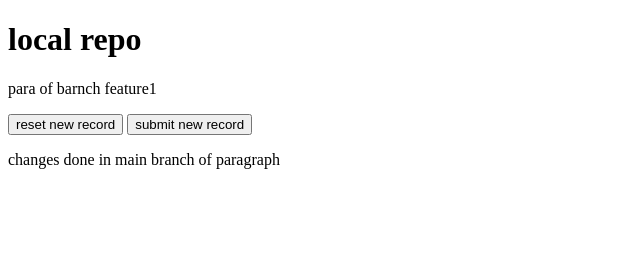
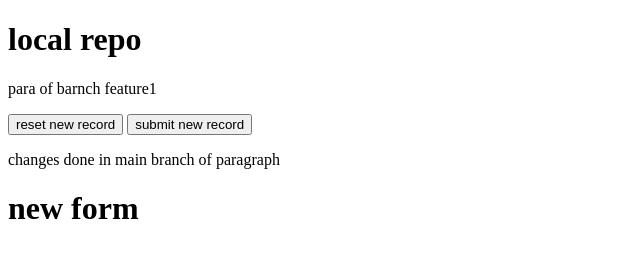
Before and after one commit to Suleman-shah5829/localRepo, a plain HTML site: page index.html in a window 1280 px wide. Shown: the whole page, without its empty margins (0-640 px from the left). Drawn offline with Linux system fonts and the light colour scheme.

Commit message:
add form

```diff
--- a/index.html
+++ b/index.html
@@ -11,5 +11,8 @@
     <button>reset new record</button>
     <button>submit new record</button>
     <p>changes done in main branch of paragraph</p>
+    <form action="">
+      <h1>new form</h1>
+    </form>
   </body>
 </html>
```
